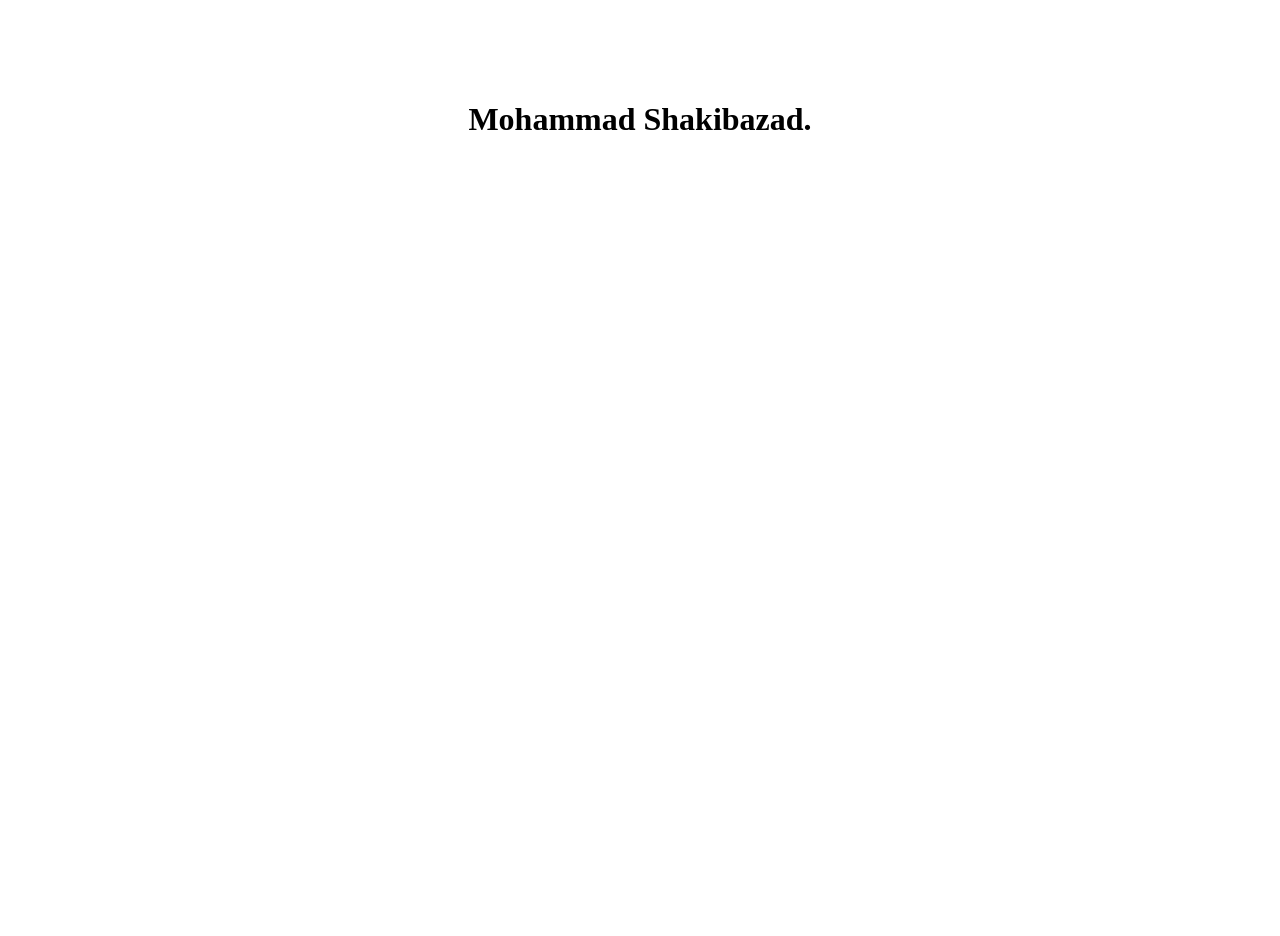
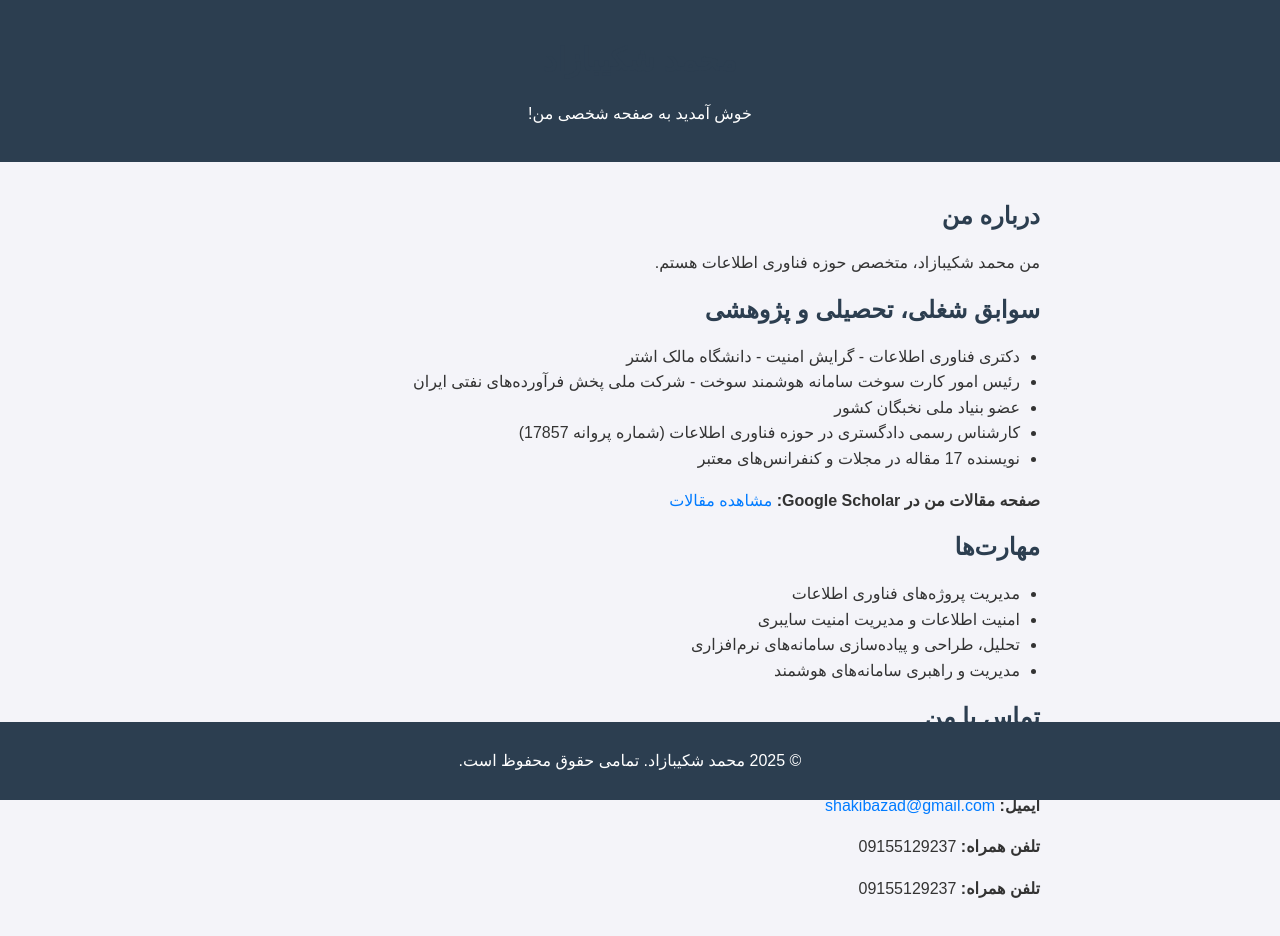
Before and after one commit to mshakibazad/shakibazad.github.io, a plain HTML site: page index.html in a window 1280 px wide. Before the commit the page ends 800 px from the top, so only its background shows below. Drawn offline with Linux system fonts and the light colour scheme.

Commit message:
Update index.html

```diff
--- a/index.html
+++ b/index.html
@@ -1,9 +1,110 @@
-<br/>
-<br/>
-<br/>
-<br/>
-<center>
+<!DOCTYPE html>
+<html lang="fa" dir="rtl">
+<head>
+    <meta charset="UTF-8">
+    <meta name="viewport" content="width=device-width, initial-scale=1.0">
+    <title>محمد شکیبازاد - صفحه شخصی</title>
+    <style>
+        body {
+            font-family: Arial, sans-serif;
+            margin: 0;
+            padding: 0;
+            background-color: #f4f4f9;
+            color: #333;
+            direction: rtl;
+            text-align: right;
+        }
+        header {
+            background-color: #2c3e50;
+            color: white;
+            padding: 20px;
+            text-align: center;
+        }
+        main {
+            padding: 20px;
+            max-width: 800px;
+            margin: 0 auto;
+        }
+        h1 {
+            font-size: 2em;
+            color: #2c3e50;
+        }
+        h2 {
+            color: #2c3e50;
+        }
+        p, ul {
+            line-height: 1.6;
+        }
+        ul {
+            padding-right: 20px;
+        }
+        a {
+            color: #007bff;
+            text-decoration: none;
+        }
+        a:hover {
+            text-decoration: underline;
+        }
+        footer {
+            background-color: #2c3e50;
+            color: white;
+            padding: 10px;
+            text-align: center;
+            position: fixed;
+            width: 100%;
+            bottom: 0;
+        }
+    </style>
+</head>
+<body>
 
-<h1> Mohammad Shakibazad. <h1/>
+<header>
+    <h1>محمد شکیبازاد</h1>
+    <p>خوش آمدید به صفحه شخصی من!</p>
+</header>
 
-<center/>
+<main>
+    <section>
+        <h2>درباره من</h2>
+        <p>من محمد شکیبازاد، متخصص حوزه فناوری اطلاعات هستم.</p>
+    </section>
+
+    <section>
+        <h2>سوابق شغلی، تحصیلی و پژوهشی</h2>
+        <ul>
+            <li>دکتری فناوری اطلاعات - گرایش امنیت - دانشگاه مالک اشتر</li>
+            <li>رئیس امور کارت سوخت سامانه هوشمند سوخت - شرکت ملی پخش فرآورده‌های نفتی ایران</li>
+            <li>عضو بنیاد ملی نخبگان کشور</li>
+            <li>کارشناس رسمی دادگستری در حوزه فناوری اطلاعات (شماره پروانه 17857)</li>
+            <li>نویسنده 17 مقاله در مجلات و کنفرانس‌های معتبر</li>
+        </ul>
+        <p><strong>صفحه مقالات من در Google Scholar:</strong>
+            <a href="https://scholar.google.com/citations?user=cU-KFUMAAAAJ&hl=en" target="_blank">مشاهده مقالات</a>
+        </p>
+    </section>
+
+    <section>
+        <h2>مهارت‌ها</h2>
+        <ul>
+            <li>مدیریت پروژه‌های فناوری اطلاعات</li>
+            <li>امنیت اطلاعات و مدیریت امنیت سایبری</li>
+            <li>تحلیل، طراحی و پیاده‌سازی سامانه‌های نرم‌افزاری</li>
+            <li>مدیریت و راهبری سامانه‌های هوشمند</li>
+        </ul>
+    </section>
+
+    <section>
+        <h2>تماس با من</h2>
+        <p>برای ارتباط با من، لطفاً از طریق ایمیل یا شماره تلفن همراه تماس بگیرید:</p>
+        <p><strong>ایمیل:</strong> <a href="mailto:shakibazad@gmail.com">shakibazad@gmail.com</a></p>
+        <p><strong>تلفن همراه:</strong> 09155129237</p> <!-- شماره تلفن بدون لینک -->
+        <p><strong>تلفن همراه:</strong> 09155129237</p> <!-- شماره تلفن بدون لینک -->
+    </section>
+</main>
+
+<footer>
+    <p>&copy; 2025 محمد شکیبازاد. تمامی حقوق محفوظ است.</p>
+</footer>
+
+</body>
+</html>
```
